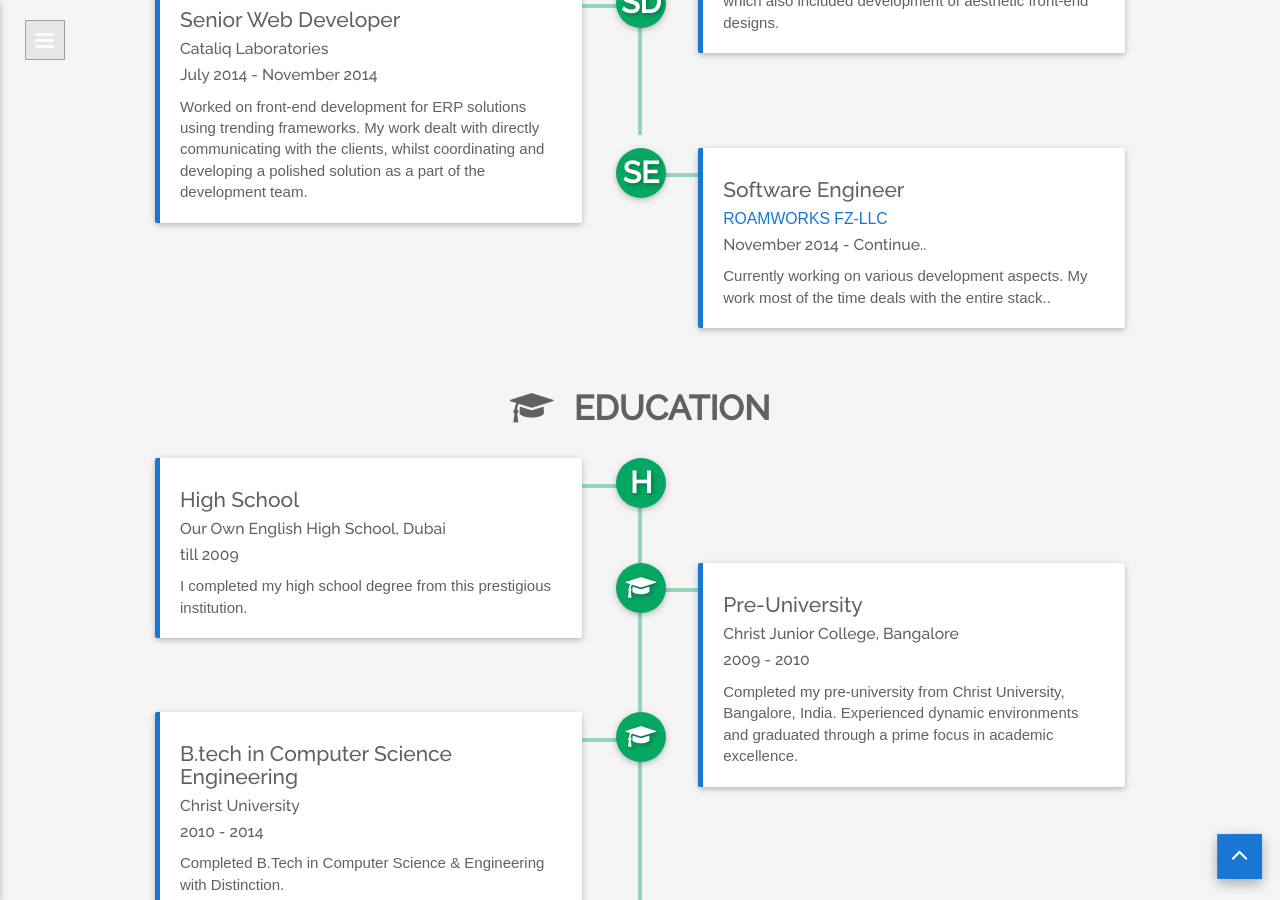
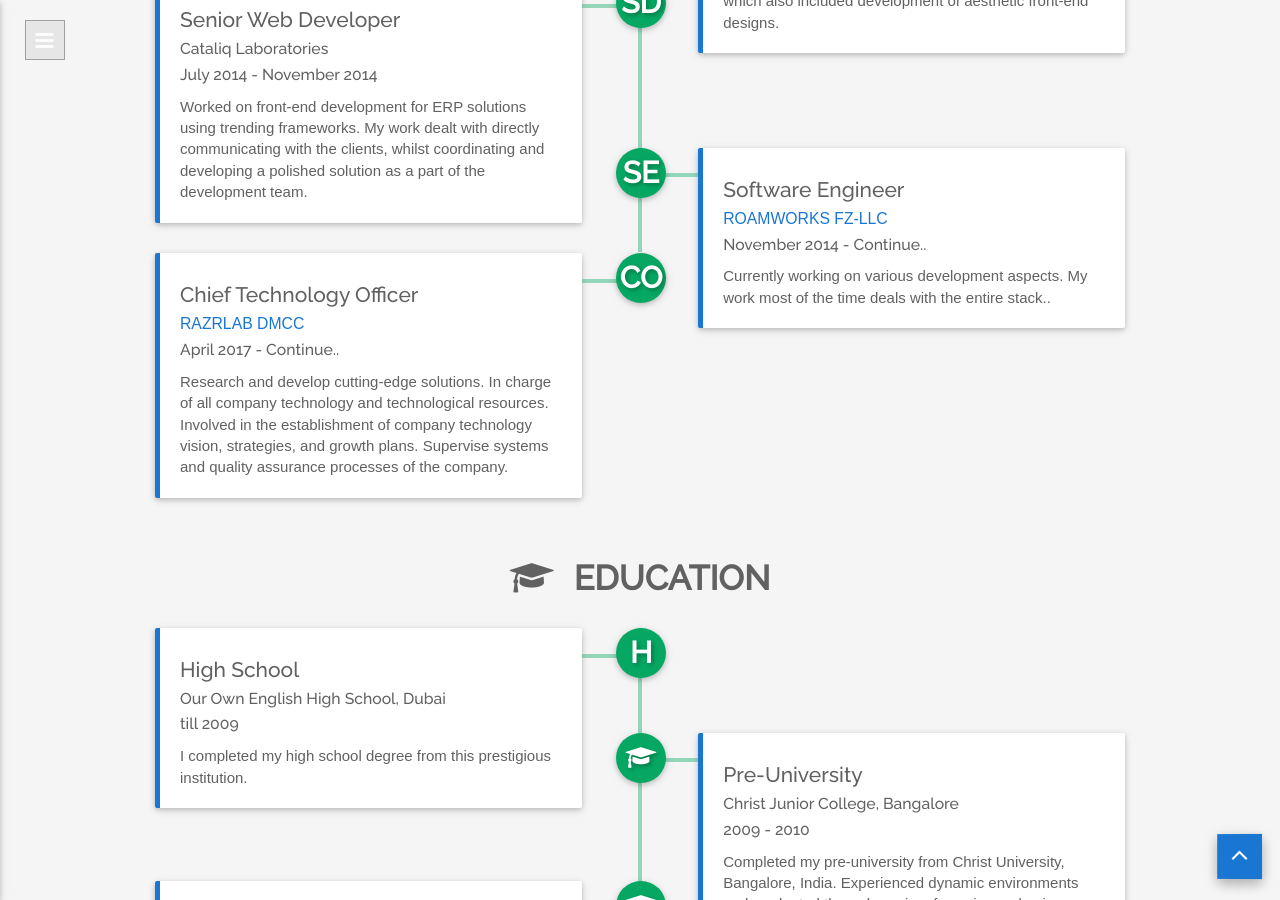
Before and after one commit to zubair1024/zubair1024.github.io, a Jekyll site: the page about/index.html, which Jekyll copies as it is, in a window 1280 px wide and 900 px high, scrolled down 2100 px. Built offline with Jekyll 4.4.1, drawn with Linux system fonts in a browser that asks for light colours; some web fonts are replaced.

Commit message:
adding new job post to the time line

```diff
--- a/about/index.html
+++ b/about/index.html
@@ -694,6 +694,42 @@
                             <!-- TIMELINE PARAGRAPH -->
                             <p>
                                 Currently working on various development aspects. My work most of the time deals with the entire stack..
+                            </p>
+                            <!-- BUTTON TRIGGER MODAL -->
+                            <!--<a href="#" class="modal-dot" data-toggle="modal" data-target="#myModal-5">-->
+                            <!--<i class="fa fa-ellipsis-h" aria-hidden="true"></i>-->
+                            <!--</a>-->
+                        </div>
+                    </div>
+                </div>
+
+                <!-- FOURTH TIMELINE -->
+                <div class="timeline-block">
+                    <!-- DOT -->
+                    <div class="timeline-dot">
+                        <h6>CO</h6>
+                    </div>
+                    <!-- TIMELINE CONTENT -->
+                    <div class="card timeline-content">
+                        <div class="card-content">
+                            <!-- TIMELINE TITLE -->
+                            <h6 class="timeline-title">Chief Technology Officer</h6>
+                            <!-- TIMELINE TITLE INFO -->
+                            <div class="timeline-info">
+                                <h6>
+                                    <small>
+                                        <a href="https://razrlab.com/">RAZRLAB DMCC</a>
+                                    </small>
+                                </h6>
+                                <h6>
+                                    <small>April 2017 - Continue..</small>
+                                </h6>
+                            </div>
+                            <!-- TIMELINE PARAGRAPH -->
+                            <p>
+                                Research and develop cutting-edge solutions. In charge of all company technology and technological resources.
+                                Involved in the establishment of company technology vision, strategies, and growth plans. Supervise systems
+                                and quality assurance processes of the company.
                             </p>
                             <!-- BUTTON TRIGGER MODAL -->
                             <!--<a href="#" class="modal-dot" data-toggle="modal" data-target="#myModal-5">-->
@@ -1503,7 +1539,6 @@
                             <li data-target="#myCarousel" data-slide-to="1"></li>
                             <li data-target="#myCarousel" data-slide-to="2"></li>
                             <li data-target="#myCarousel" data-slide-to="3"></li>
-                            <li data-target="#myCarousel" data-slide-to="4"></li>
                         </ol>
                         <!-- WRAPPER FOR SLIDES -->
                         <div class="carousel-inner" role="listbox">
@@ -1596,10 +1631,11 @@
                                     </div>
                                     <!--CLIENT QUOTE-->
                                     <blockquote>
-                                        I befriended Zubair when I was doing my masters at his graduation college. He was very enthusiastic
-                                        and passionate on whichever tasks that he undertook. His good interpersonal skills helped him to
-                                        easily get along well with others. With his qualities, I am sure that he would attain further greater
-                                        heights in his career. I wish him all the best for his career and keep having a smiling face.
+                                        I befriended Zubair when I was doing my masters at his graduation college. He was very enthusiastic and passionate on whichever
+                                        tasks that he undertook. His good interpersonal skills helped him to easily get along
+                                        well with others. With his qualities, I am sure that he would attain further greater
+                                        heights in his career. I wish him all the best for his career and keep having a smiling
+                                        face.
                                         <cite>Shaheel Ali, Business Analyst, Civica</cite>
                                     </blockquote>
                                 </div>
```
